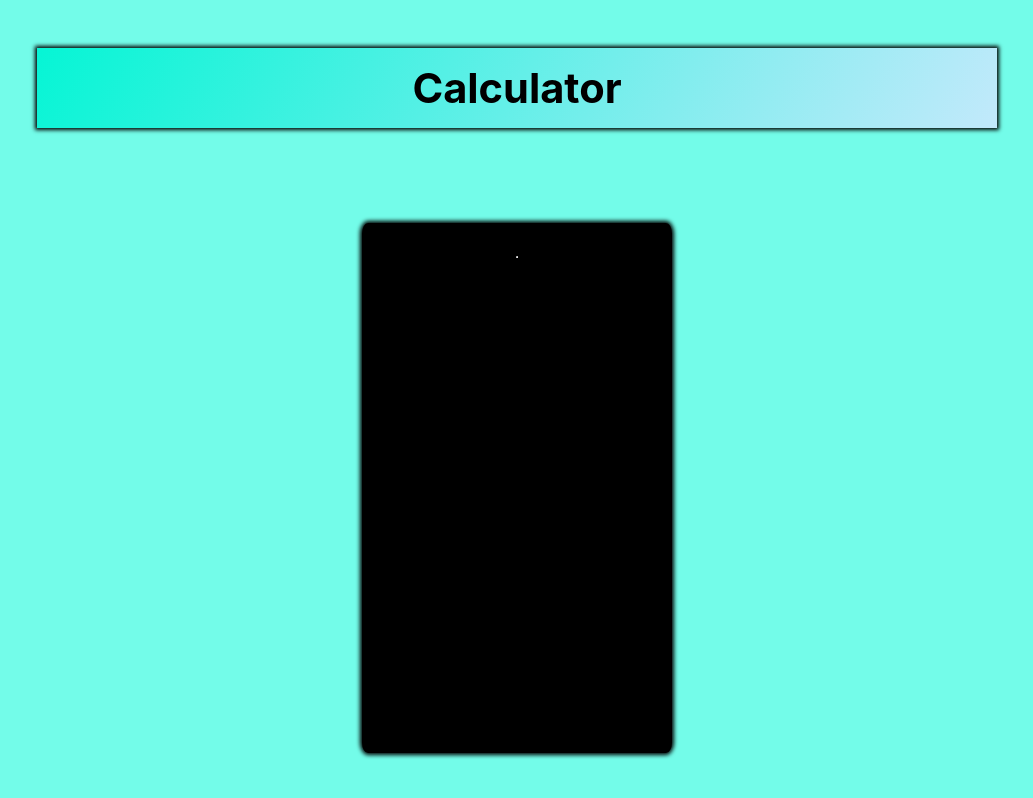
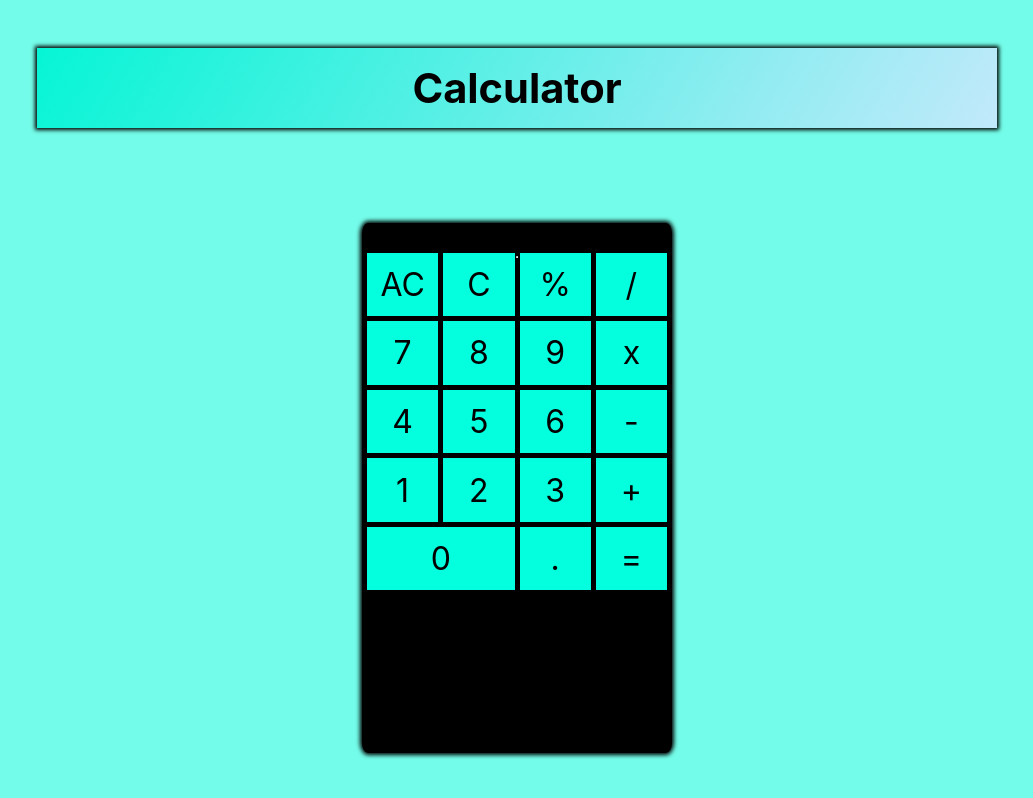
Before and after one commit to sultanalimov/calculator.js, a React (Create React App) app: page / in a window 1280 px wide. Shown: the whole page, without its empty margins (123-1156 px from the left). Built offline with nearby package versions, Linux system fonts and the light colour scheme.

Commit message:
Style controls section with grid layout and button hover effects

```diff
--- a/src/Styles/controls.module.css
+++ b/src/Styles/controls.module.css
@@ -0,0 +1,28 @@
+
+.controlContainer{
+    width: 100%;
+    height: 65%;
+    margin: 0;
+    margin-top: -13px;
+    padding: 0;
+    display: grid;
+    grid-template-columns: repeat(4, 1fr);
+    grid-template-rows: repeat(5, 1fr);
+    column-gap: 5px;
+    row-gap: 5px;
+}
+
+
+.controlContainer > div{
+    background-color: #03ffdd;
+    display: flex;
+    align-items: center;
+    justify-content: center;
+    cursor: pointer;
+    font-size: 2rem;
+}
+
+
+.controlContainer > div:hover{
+    background-color: #c8dad7;
+}
```
